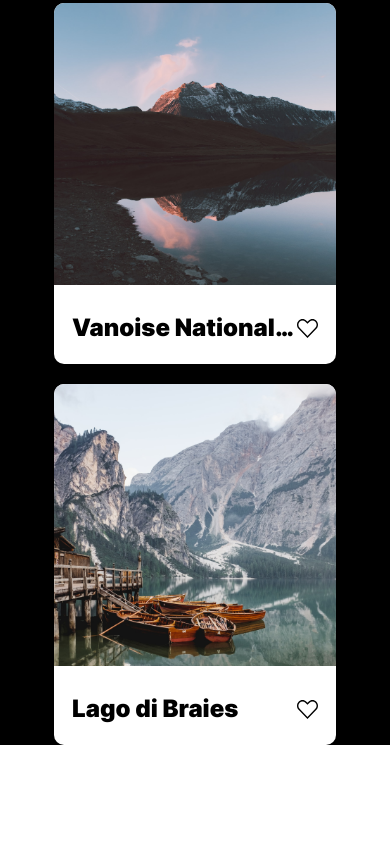
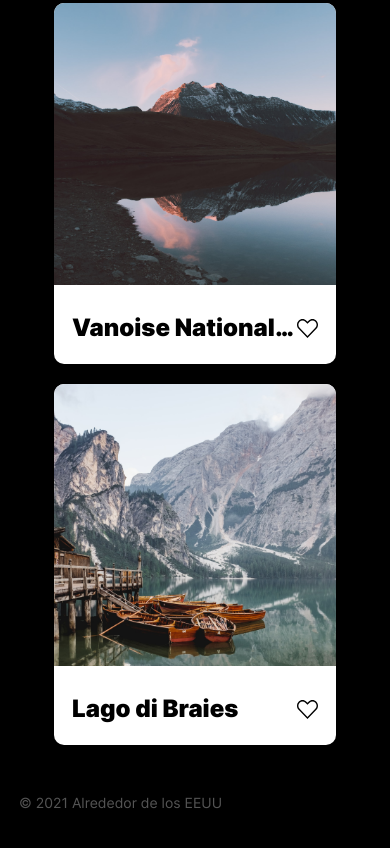
Before and after one commit to JordanEsquivelS/web_project_4_esp, a plain HTML site: page index.html in a window 390 px wide. Shown: the part 1996-2844 px from the top of the page. Before the commit the page ends 2741 px from the top, so only its background shows below. Drawn offline with Linux system fonts and the light colour scheme.

Commit message:
Crear footer y comp pantalla

```diff
--- /dev/null
+++ b/blocks/footer/__copyright/footer__copyright.css
@@ -0,0 +1,18 @@
+.footer__copyright {
+  max-width: 100%;
+  margin: 67px 0 0 0;
+  padding-bottom: 60px;
+  font-style: normal;
+  font-weight: 400;
+  font-size: 18px;
+  line-height: 1.22;
+  color: #545454;
+}
+@media (max-width: 887px) {
+  .footer__copyright {
+    margin: 50px 0 0 19px;
+    padding-bottom: 36px;
+    font-size: 14px;
+    line-height: 1.21;
+  }
+}
--- /dev/null
+++ b/blocks/footer/footer.css
@@ -0,0 +1,15 @@
+.footer {
+  max-width: 880px;
+  display: flex;
+  margin: auto;
+}
+@media (max-width: 887px) {
+  .footer {
+    max-width: 90%;
+  }
+}
+@media (max-width: 400px) {
+    .footer {
+      max-width: 100%;
+    }
+  }
--- a/index.html
+++ b/index.html
@@ -77,7 +77,7 @@
             </form>
           </div>
         </div>
-        <script src="/scripts/popup-scripts.js"></script>
+
         <div class="grid-container">
           <div class="photo-grid">
             <img
@@ -170,8 +170,13 @@
             </div>
           </div>
         </div>
-        <script src="/scripts/like-script.js"></script>
+
+        <footer class="footer">
+          <p class="footer__copyright">© 2021 Alrededor de los EEUU</p>
+        </footer>
       </main>
     </div>
+    <script src="/scripts/popup-scripts.js"></script>
+    <script src="/scripts/like-script.js"></script>
   </body>
 </html>
--- a/pages/index.css
+++ b/pages/index.css
@@ -28,3 +28,5 @@
 @import url(/blocks/photo-grid/__description/photo-grid__description.css);
 @import url(/blocks/photo-grid/__text/photo-grid__text.css);
 @import url(/blocks/photo-grid/__like/photo-grid__like.css);
+@import url(/blocks/footer/footer.css);
+@import url(/blocks/footer/__copyright/footer__copyright.css);
```
